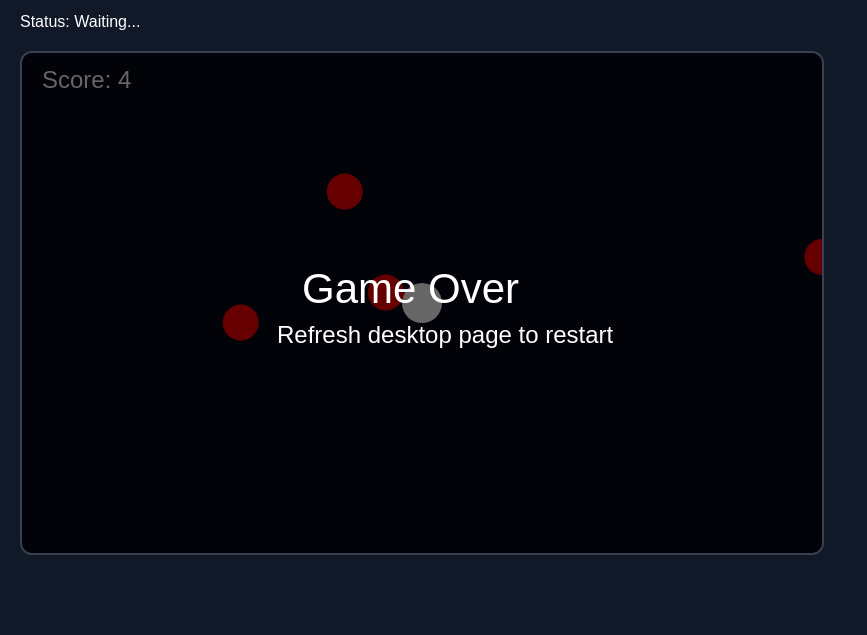
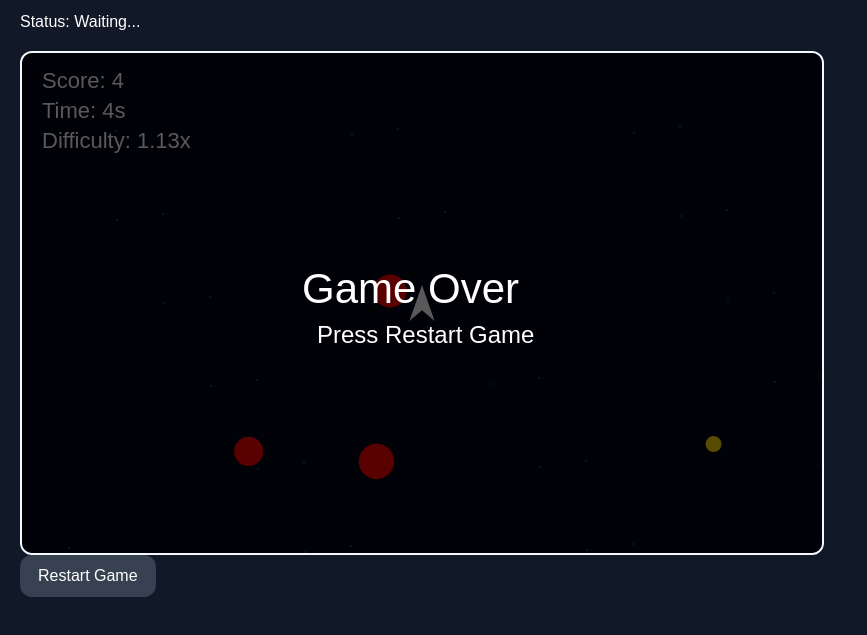
Before and after one commit to MaykeJaspers/WebRTC, a website: page public/index.html in a window 1280 px wide. Shown: the part 99-734 px from the top of the page, without its empty margins (0-867 px from the left). Drawn offline with Linux system fonts and the light colour scheme; no server answers.

Commit message:
webrtc working

```diff
--- a/public/index.html
+++ b/public/index.html
@@ -16,6 +16,11 @@
 
     <canvas id="game" width="800" height="500"></canvas>
 
+
+    <div class="desktop-actions">
+        <button id="restart">Restart Game</button>
+    </div>
+
     <div id="qr"></div>
 
     <script src="/js/desktop.js"></script>
--- a/public/js/desktop.js
+++ b/public/js/desktop.js
@@ -7,12 +7,14 @@ document.getElementById("session").textContent = session;
 
 const canvas = document.getElementById("game");
 const ctx = canvas.getContext("2d");
+const restartButton = document.getElementById("restart");
 
 const player = {
   x: canvas.width / 2,
   y: canvas.height / 2,
-  size: 20,
-  speed: 4
+  size: 18,
+  speed: 4.2,
+  angle: 0
 };
 
 const controls = {
@@ -23,10 +25,14 @@ const controls = {
 };
 
 let enemies = [];
+let stars = [];
 let score = 0;
 let gameOver = false;
+
 let lastSpawnTime = 0;
 let lastScoreTime = 0;
+let lastStarTime = 0;
+let startTime = 0;
 
 const ws = new WebSocket(`ws://192.168.0.224:3000`);
 
@@ -110,9 +116,37 @@ fetch(`/qr?text=${encodeURIComponent(url)}`)
     document.getElementById("qr").appendChild(img);
   });
 
-function spawnEnemy() {
+function resetGame() {
+  player.x = canvas.width / 2;
+  player.y = canvas.height / 2;
+  player.angle = 0;
+
+  controls.up = false;
+  controls.down = false;
+  controls.left = false;
+  controls.right = false;
+
+  enemies = [];
+  stars = [];
+  score = 0;
+  gameOver = false;
+
+  lastSpawnTime = 0;
+  lastScoreTime = 0;
+  lastStarTime = 0;
+  startTime = 0;
+}
+
+restartButton.addEventListener("click", resetGame);
+
+function getDifficultyMultiplier(timestamp) {
+  const seconds = timestamp / 1000;
+  return 1 + seconds / 40;
+}
+
+function spawnEnemy(timestamp) {
   const side = Math.floor(Math.random() * 4);
-  const size = 18;
+  const size = 14 + Math.random() * 10;
   let x;
   let y;
 
@@ -131,7 +165,8 @@ function spawnEnemy() {
   }
 
   const angle = Math.atan2(player.y - y, player.x - x);
-  const speed = 1.5 + Math.random() * 1.5;
+  const difficulty = getDifficultyMultiplier(timestamp);
+  const speed = (1.2 + Math.random() * 1.2) * difficulty;
 
   enemies.push({
     x,
@@ -139,6 +174,14 @@ function spawnEnemy() {
     size,
     vx: Math.cos(angle) * speed,
     vy: Math.sin(angle) * speed
+  });
+}
+
+function spawnStar() {
+  stars.push({
+    x: 30 + Math.random() * (canvas.width - 60),
+    y: 30 + Math.random() * (canvas.height - 60),
+    size: 8
   });
 }
 
@@ -162,8 +205,17 @@ function removeClosestEnemy() {
   enemies.splice(closestIndex, 1);
 }
 
-function update() {
+function updatePlayerAngle() {
+  if (controls.left) player.angle = -Math.PI / 2;
+  if (controls.right) player.angle = Math.PI / 2;
+  if (controls.up) player.angle = 0;
+  if (controls.down) player.angle = Math.PI;
+}
+
+function update(timestamp) {
   if (gameOver) return;
+
+  updatePlayerAngle();
 
   if (controls.left) player.x -= player.speed;
   if (controls.right) player.x += player.speed;
@@ -180,7 +232,7 @@ function update() {
     enemy.y += enemy.vy;
   });
 
-  enemies.forEach((enemy) => {
+  for (const enemy of enemies) {
     const dx = enemy.x - player.x;
     const dy = enemy.y - player.y;
     const distance = Math.hypot(dx, dy);
@@ -188,30 +240,75 @@ function update() {
     if (distance < enemy.size + player.size) {
       gameOver = true;
     }
+  }
+
+  stars = stars.filter((star) => {
+    const dx = star.x - player.x;
+    const dy = star.y - player.y;
+    const distance = Math.hypot(dx, dy);
+
+    if (distance < star.size + player.size) {
+      score += 5;
+      return false;
+    }
+
+    return true;
   });
 }
 
-function draw() {
-  ctx.clearRect(0, 0, canvas.width, canvas.height);
+function drawPlayer() {
+  ctx.save();
+  ctx.translate(player.x, player.y);
+  ctx.rotate(player.angle);
+
+  ctx.beginPath();
+  ctx.moveTo(0, -player.size);
+  ctx.lineTo(player.size * 0.7, player.size);
+  ctx.lineTo(0, player.size * 0.4);
+  ctx.lineTo(-player.size * 0.7, player.size);
+  ctx.closePath();
 
   ctx.fillStyle = "white";
-  ctx.beginPath();
-  ctx.arc(player.x, player.y, player.size, 0, Math.PI * 2);
   ctx.fill();
 
+  ctx.restore();
+}
+
+function drawStars() {
+  ctx.fillStyle = "gold";
+
+  stars.forEach((star) => {
+    ctx.beginPath();
+    ctx.arc(star.x, star.y, star.size, 0, Math.PI * 2);
+    ctx.fill();
+  });
+}
+
+function drawEnemies() {
   ctx.fillStyle = "red";
+
   enemies.forEach((enemy) => {
     ctx.beginPath();
     ctx.arc(enemy.x, enemy.y, enemy.size, 0, Math.PI * 2);
     ctx.fill();
   });
+}
+
+function drawHud(timestamp) {
+  const survivalSeconds = startTime ? Math.floor((timestamp - startTime) / 1000) : 0;
+  const difficulty = getDifficultyMultiplier(timestamp).toFixed(2);
 
   ctx.fillStyle = "white";
-  ctx.font = "24px Arial";
+  ctx.font = "22px Arial";
   ctx.fillText(`Score: ${score}`, 20, 35);
+  ctx.fillText(`Time: ${survivalSeconds}s`, 20, 65);
+  ctx.fillText(`Difficulty: ${difficulty}x`, 20, 95);
+}
 
-  if (gameOver) {
-    ctx.fillStyle = "rgba(0, 0, 0, 0.6)";
+function drawGameOver() {
+  if (!gameOver) return;
+
+  ctx.fillStyle = "rgba(0, 0, 0, 0.65)";
   ctx.fillRect(0, 0, canvas.width, canvas.height);
 
   ctx.fillStyle = "white";
@@ -219,16 +316,40 @@ function draw() {
   ctx.fillText("Game Over", canvas.width / 2 - 120, canvas.height / 2);
 
   ctx.font = "24px Arial";
-    ctx.fillText("Refresh desktop page to restart", canvas.width / 2 - 145, canvas.height / 2 + 40);
+  ctx.fillText("Press Restart Game", canvas.width / 2 - 105, canvas.height / 2 + 40);
+}
+
+function drawBackground() {
+  ctx.clearRect(0, 0, canvas.width, canvas.height);
+
+  for (let i = 0; i < 35; i++) {
+    const x = (i * 47) % canvas.width;
+    const y = (i * 83) % canvas.height;
+    ctx.fillStyle = "rgba(255,255,255,0.18)";
+    ctx.fillRect(x, y, 2, 2);
   }
 }
 
+function draw(timestamp) {
+  drawBackground();
+  drawStars();
+  drawEnemies();
+  drawPlayer();
+  drawHud(timestamp);
+  drawGameOver();
+}
+
 function gameLoop(timestamp) {
+  if (!startTime) startTime = timestamp;
   if (!lastSpawnTime) lastSpawnTime = timestamp;
   if (!lastScoreTime) lastScoreTime = timestamp;
+  if (!lastStarTime) lastStarTime = timestamp;
 
-  if (!gameOver && timestamp - lastSpawnTime > 1200) {
-    spawnEnemy();
+  const difficulty = getDifficultyMultiplier(timestamp);
+  const spawnDelay = Math.max(350, 1200 / difficulty);
+
+  if (!gameOver && timestamp - lastSpawnTime > spawnDelay) {
+    spawnEnemy(timestamp - startTime);
     lastSpawnTime = timestamp;
   }
 
@@ -237,9 +358,15 @@ function gameLoop(timestamp) {
     lastScoreTime = timestamp;
   }
 
-  update();
-  draw();
+  if (!gameOver && timestamp - lastStarTime > 4000) {
+    spawnStar();
+    lastStarTime = timestamp;
+  }
+
+  update(timestamp);
+  draw(timestamp);
   requestAnimationFrame(gameLoop);
 }
 
+resetGame();
 gameLoop();
--- a/public/style.css
+++ b/public/style.css
@@ -1,7 +1,7 @@
 body {
   font-family: Arial, sans-serif;
   margin: 0;
-  padding: 20px;
+  padding: 1.25rem;
   background: #111827;
   color: white;
 }
@@ -14,21 +14,21 @@ h1 {
   display: flex;
   flex-direction: column;
   align-items: center;
-  gap: 16px;
-  margin-top: 30px;
+  gap: 1rem;
+  margin-top: 1.875rem;
 }
 
 .middle-row {
   display: flex;
-  gap: 16px;
+  gap: 1rem;
 }
 
 button {
-  width: 100px;
-  height: 70px;
-  font-size: 24px;
+  width: 6.25rem;
+  height: 4.375rem;
+  font-size: 1.5rem;
   border: none;
-  border-radius: 12px;
+  border-radius: .75rem;
   background: #374151;
   color: white;
 }
@@ -40,13 +40,113 @@ button:active {
 
 #game {
   display: block;
-  margin-top: 20px;
+  margin-top: 1.25rem;
   background: #050816;
-  border: 2px solid #374151;
-  border-radius: 12px;
+  border: 2px solid #f5f9ff;
+  border-radius: .75rem;
   max-width: 100%;
 }
 
 #qr {
-  margin-top: 20px;
+  margin-top: 1.25rem;
 }
+
+
+.dekstop-actions{
+    margin-top: 1rem;
+}
+
+
+#restart{
+    width: auto;
+    height: auto;
+    padding: .75rem 1.125rem;
+    font-size: 1rem;
+}
+
+#qr img{
+    margin-top: 1rem;
+    max-width: 13.75rem;
+    height: auto;
+}
+
+
+/* ===== CONTROLLER STYLING ONLY ===== */
+
+.controller-container {
+  height: 100vh;
+  display: flex;
+  flex-direction: column;
+  justify-content: center;
+  align-items: center;
+  gap: 1rem;
+}
+
+/* status box */
+.controller-container .status-box {
+  background: rgba(255, 255, 255, 0.06);
+  padding: .625rem 1.125rem;
+  border-radius: .625rem;
+  text-align: center;
+  font-size: .875rem;
+}
+
+/* grid layout */
+.controller-container .controller-grid {
+  display: flex;
+  flex-direction: column;
+  align-items: center;
+  gap: 1.125rem;
+}
+
+/* middle row */
+.controller-container .middle-row {
+  display: flex;
+  gap: 1.125rem;
+}
+
+/* buttons base */
+.controller-container .btn {
+  border: none;
+  border-radius: 1.125rem;
+  color: white;
+  font-size: 1.875rem;
+  font-weight: bold;
+  touch-action: manipulation;
+
+  box-shadow: 0 6px 18px rgba(0, 0, 0, 0.4);
+  transition: all 0.12s ease;
+}
+
+/* direction buttons */
+.controller-container .direction {
+  width: 5.625rem;
+  height: 5.625rem;
+  background: linear-gradient(145deg, #374151, #1f2937);
+}
+
+/* shoot button */
+.controller-container .action {
+  width: 6.25rem;
+  height: 6.25rem;
+  background: linear-gradient(145deg, #ef4444, #991b1b);
+}
+
+/* press feedback */
+.controller-container .btn:active {
+  transform: scale(0.92);
+  box-shadow: 0 3px 10px rgba(0, 0, 0, 0.6);
+}
+
+/* mobile sizing */
+@media (max-width: 500px) {
+  .controller-container .direction {
+    width: 5rem;
+    height: 5rem;
+  }
+
+  .controller-container .action {
+    width: 5.625rem;
+    height: 5.625rem;
+  }
+}
```
Also changed, not shown: public/controller.html (+19 -17 lines). Lines whose indentation alone changed are shown as unchanged.
